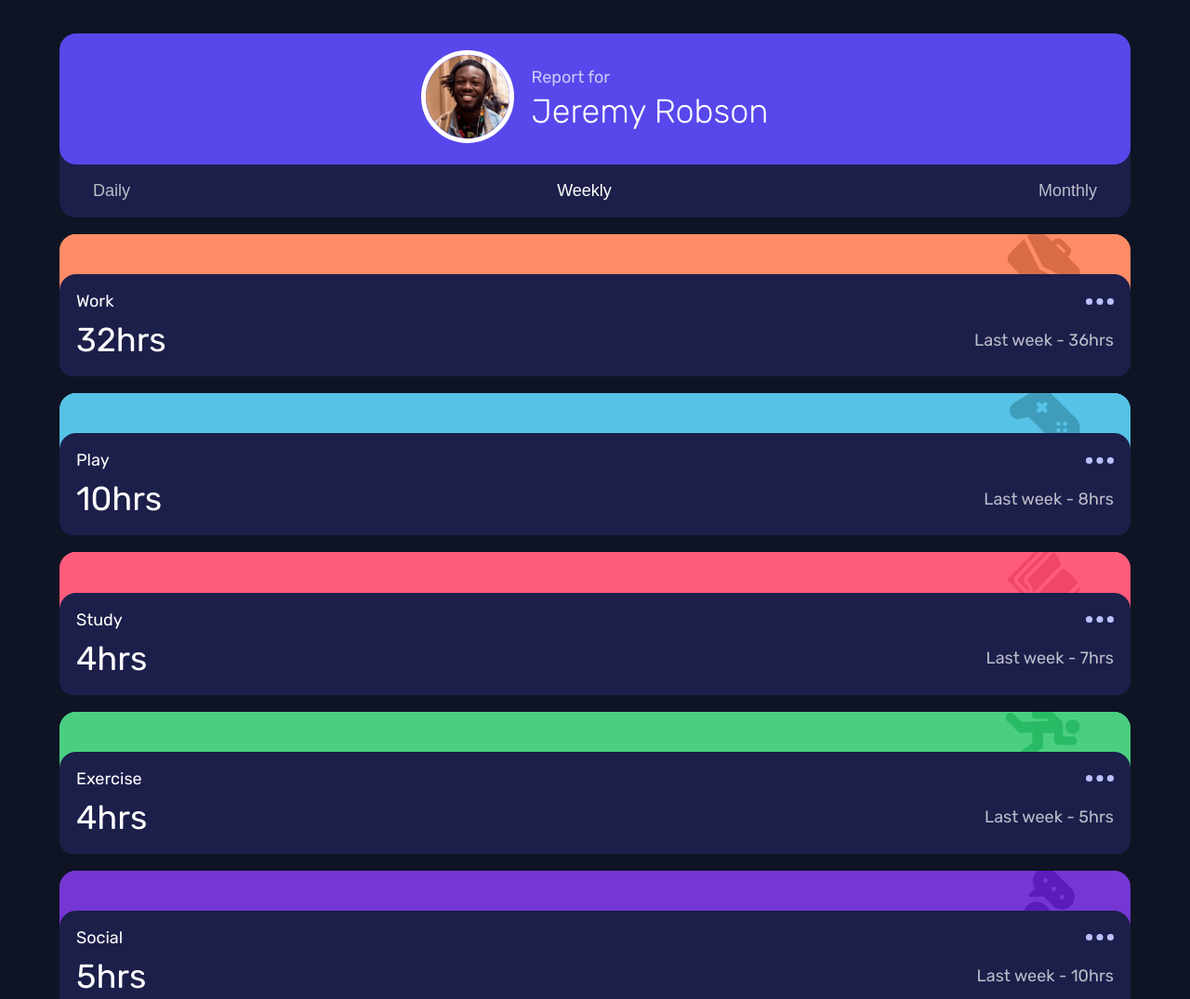
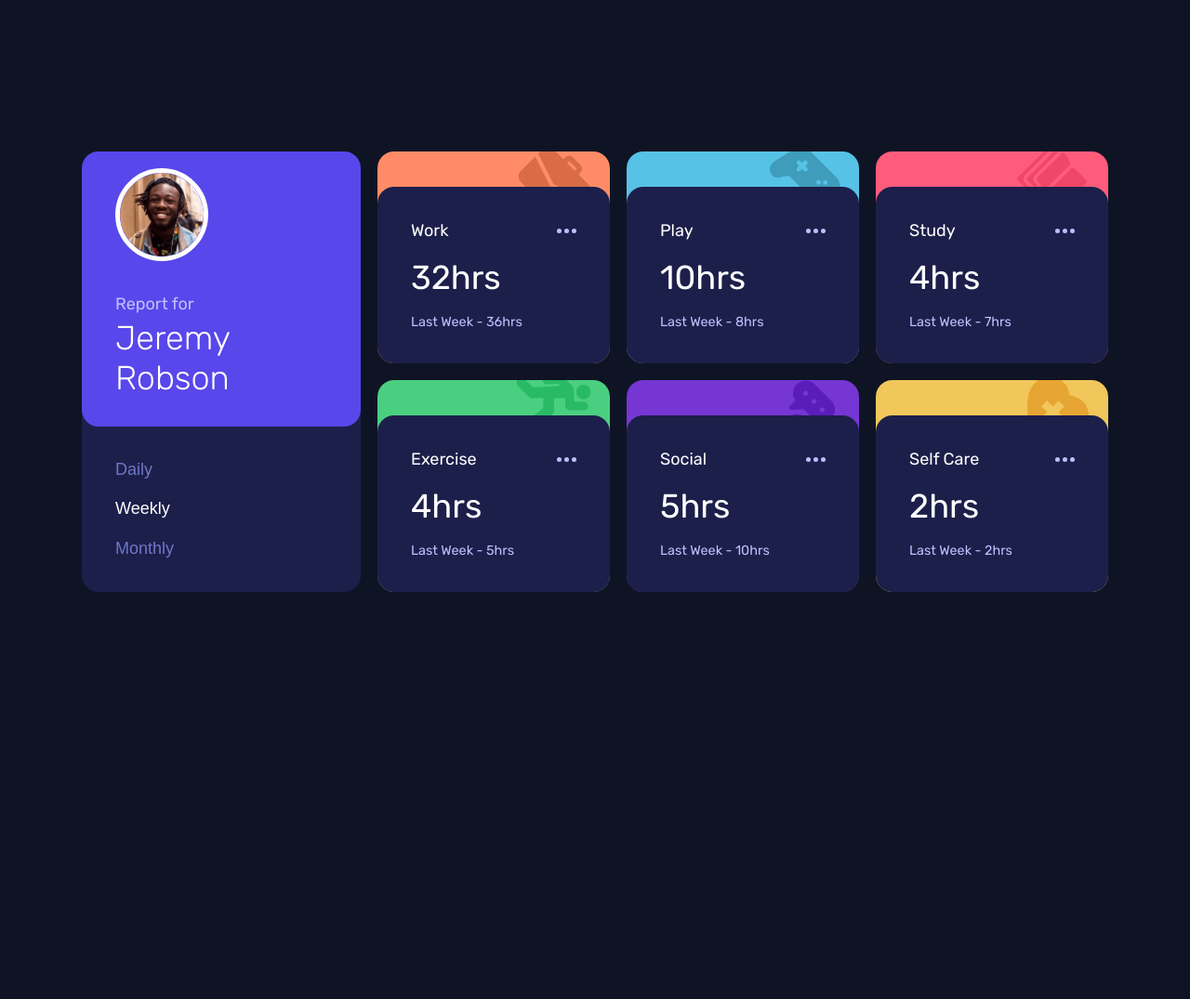
Before and after one commit to Steven-Ang/frontend-mentor-time-tracking-dashboard, a plain HTML site: page index.html in a window 1280 px wide. Shown: the top 1075 px of the page at 93% size. After the commit the page ends 800 px from the top, so only its background shows below. Drawn offline with Linux system fonts and the light colour scheme.

Commit message:
Improve layout

```diff
--- a/index.html
+++ b/index.html
@@ -20,24 +20,18 @@
   </head>
   <body>
     <div class="container">
-      <div class="main-card">
-        <div class="main-card-background">
-          <div class="main-card-background-content">
-            <div class="avatar-container">
-              <img src="images/image-jeremy.png" alt="Jeremy" class="avatar" />
-            </div>
-            <div class="content">
-              <p class="report-for">Report for</p>
-              <h2 class="username">Jeremy Robson</h2>
-            </div>
-          </div>
+      <div class="card-avatar">
+        <div class="card-top">
+          <img src="images/image-jeremy.png" alt="Jeremy" class="avatar" />
+          <h1 class="username">
+            <span class="report-for">Report for</span><br />
+            Jeremy Robson
+          </h1>
         </div>
-        <div class="card-content">
-          <div class="toggle-buttons-list">
-            <button class="toggle-button">Daily</button>
-            <button class="toggle-button">Weekly</button>
-            <button class="toggle-button">Monthly</button>
-          </div>
+        <div class="card-bottom toggle-buttons-list">
+          <button class="toggle-button">Daily</button>
+          <button class="toggle-button">Weekly</button>
+          <button class="toggle-button">Monthly</button>
         </div>
       </div>
       <div class="card-list"></div>
--- a/main.css
+++ b/main.css
@@ -1,79 +1,86 @@
+:root {
+  --primary: hsl(246, 80%, 60%);
+
+  --light-red-1: hsl(15, 100%, 70%);
+  --soft-blue: hsl(195, 74%, 62%);
+  --light-red-2: hsl(348, 100%, 68%);
+  --lime-green: hsl(145, 58%, 55%);
+  --violet: hsl(264, 64%, 52%);
+  --soft-orange: hsl(43, 84%, 65%);
+
+  --neutral-1: hsl(226, 43%, 10%);
+  --neutral-2: hsl(235, 46%, 20%);
+  --neutral-3: hsl(235, 45%, 61%);
+  --neutral-4: hsl(236, 100%, 87%);
+
+  --main-font-size: 18px;
+  --main-font-family: "Rubik", sans-serif;
+}
+
 *,
 *::before,
 *::after {
   box-sizing: border-box;
   margin: 0;
   padding: 0;
+  font-weight: normal;
+  font-size: var(--main-font-size);
 }
 
 html,
 body {
   width: 100%;
   height: 100%;
-  font-size: 18px;
 }
 
 ul {
   list-style-type: none;
 }
 
+button {
+  border: none;
+  background: none;
+  color: inherit;
+  font-size: inherit;
+}
+
 body {
-  display: flex;
-  justify-content: center;
-  background-color: hsl(226, 43%, 10%);
+  display: grid;
+  place-items: center;
+  background-color: var(--neutral-1);
   color: white;
-  font-family: "Rubik", sans-serif;
+  font-family: var(--main-font-family);
 }
 
 .container {
   display: flex;
   flex-direction: column;
-  gap: 1em;
-  width: 90%;
   margin: 2em 0;
-  min-height: 100vh;
-}
-
-.card-list {
-  display: flex;
-  flex-direction: column;
   gap: 1em;
 }
 
-.main-card {
+.card-avatar {
+  display: flex;
+  flex-direction: column;
+  background-color: var(--neutral-2);
+  border-radius: 1em;
   cursor: pointer;
-  background-color: hsl(235, 46%, 20%);
-  border-radius: 1em;
 }
 
-.main-card-background {
-  background: hsl(246, 80%, 60%);
-  border-radius: 1em;
-}
-
-.main-card-background-content {
+.card-avatar .card-top {
   display: flex;
   align-items: center;
-  justify-content: center;
   gap: 1em;
-  padding: 1em 0;
+  background-color: var(--primary);
+  padding: 2em;
+  border-radius: 1em;
 }
 
 .avatar {
   width: 100px;
   height: 100px;
+  border-radius: 100%;
   border: 5px solid white;
-  border-radius: 100%;
-}
-
-.main-card .content {
-  display: flex;
-  flex-direction: column;
-  gap: 0.2em;
-}
-
-.report-for {
-  opacity: 0.7;
 }
 
 .username {
@@ -81,128 +88,82 @@ body {
   font-weight: 300;
 }
 
-.main-card .card-content {
-  border-radius: 1em;
-  background-color: hsl(235, 46%, 20%);
+.report-for {
+  color: var(--neutral-4);
 }
 
-.toggle-buttons-list {
+.card-avatar .card-bottom {
   display: flex;
   justify-content: space-between;
-  padding: 1em 2em;
+  padding: 2em;
 }
 
 .toggle-button {
-  opacity: 0.7;
-  background: none;
-  border: none;
-  color: inherit;
-  font-size: inherit;
+  color: var(--neutral-3);
   cursor: pointer;
 }
 
 .toggle-button.active {
-  opacity: 1;
+  color: white;
 }
 
 .toggle-button:hover {
-  opacity: 1;
+  color: white;
 }
 
-.card-list .card:last-child {
+.card-list {
+  display: grid;
+  gap: 1em;
   margin-bottom: 2em;
 }
 
 .card {
+  position: relative;
+  display: flex;
+  flex-direction: column;
+  gap: 1em;
   border-radius: 1em;
+  overflow: hidden;
   cursor: pointer;
+  justify-content: space-between;
+  height: 100%;
 }
 
-.card .card-content {
-  padding: 1em;
-  background-color: hsl(235, 46%, 20%);
-  display: flex;
-  flex-direction: column;
-  gap: 0.5em;
-  border-radius: 1em 1em 0.8em 0.8em;
+.card .card-top {
+  padding: 10px;
 }
 
-.card-content-labels {
+.card-image {
+  position: absolute;
+  top: -5px;
+  right: 20px;
+}
+
+.card .card-bottom {
+  position: relative;
+  display: flex;
+  background-color: var(--neutral-2);
+  flex-direction: column;
+  padding: 2em;
+  gap: 1em;
+  border-radius: 1em 1em 0.7em 0.5em;
+  height: 100%;
+}
+
+.card > .card-bottom:hover {
+  filter: brightness(1.2);
+}
+
+.card .card-bottom .card-labels {
   display: flex;
   justify-content: space-between;
   align-items: center;
 }
 
-.icon-ellipsis {
-  width: 30px;
-  height: 7px;
-}
-
-.card-content-weeks {
+.card .card-weeks {
   display: flex;
   justify-content: space-between;
   align-items: center;
-}
-
-.card-background {
-  height: 2.4em;
-  border-radius: 1em;
-  background-repeat: no-repeat;
-  background-position: 95% 15%;
-}
-
-.card.work,
-.card.work .card-background {
-  background-color: hsl(15, 100%, 70%);
-}
-
-.card.work .card-background {
-  background-image: url(images/icon-work.svg);
-}
-
-.card.play,
-.card.play .card-background {
-  background-color: hsl(195, 74%, 62%);
-}
-
-.card.play .card-background {
-  background-image: url(images/icon-play.svg);
-}
-
-.card.study,
-.card.study .card-background {
-  background-color: hsl(348, 100%, 68%);
-}
-
-.card.study .card-background {
-  background-image: url(images/icon-study.svg);
-}
-
-.card.exercise,
-.card.exercise .card-background {
-  background-color: hsl(145, 58%, 55%);
-}
-
-.card.exercise .card-background {
-  background-image: url(images/icon-exercise.svg);
-}
-
-.card.social,
-.card.social .card-background {
-  background-color: hsl(264, 64%, 52%);
-}
-
-.card.social .card-background {
-  background-image: url(images/icon-social.svg);
-}
-
-.card.self-care,
-.card.self-care .card-background {
-  background-color: hsl(43, 84%, 65%);
-}
-
-.card.self-care .card-background {
-  background-image: url(images/icon-self-care.svg);
 }
 
 .current-week {
@@ -210,5 +171,72 @@ body {
 }
 
 .previous-week {
-  opacity: 0.7;
+  font-size: 0.8em;
+  color: var(--neutral-4);
 }
+
+.card.work {
+  background-color: var(--light-red-1);
+}
+
+.card.work .card-image {
+  content: url("images/icon-work.svg");
+}
+
+.card.play {
+  background-color: var(--soft-blue);
+}
+
+.card.study {
+  background-color: var(--light-red-2);
+}
+
+.card.exercise {
+  background-color: var(--lime-green);
+}
+
+.card.social {
+  background-color: var(--violet);
+}
+
+.card.self-care {
+  background-color: var(--soft-orange);
+}
+
+@media only screen and (min-width: 1020px) {
+  .container {
+    flex-direction: row;
+  }
+
+  .card-avatar {
+    max-width: 300px;
+  }
+
+  .card-avatar .card-top {
+    flex-direction: column;
+    align-items: flex-start;
+    padding: 1em 2em;
+    flex: 1;
+  }
+
+  .card-avatar .card-bottom {
+    flex-direction: column;
+    align-items: flex-start;
+    gap: 1.2em;
+  }
+
+  .card-list {
+    margin-bottom: 0;
+    grid-template-columns: repeat(3, 1fr);
+  }
+
+  .card {
+    width: 250px;
+  }
+
+  .card .card-weeks {
+    flex-direction: column;
+    align-items: flex-start;
+    gap: 1em;
+  }
+}
--- a/main.js
+++ b/main.js
@@ -13,37 +13,41 @@ const renderCards = async (type) => {
   for (const item of data) {
     const { title, timeframes } = item;
 
-    const currentWeek =
+    const current =
       type === "weekly"
         ? timeframes.weekly.current
         : type === "daily"
         ? timeframes.daily.current
         : timeframes.monthly.current;
-    const previousWeek =
+    const previous =
       type === "weekly"
         ? timeframes.weekly.previous
         : type === "daily"
         ? timeframes.daily.previous
         : timeframes.monthly.previous;
+    const previousLabel =
+      type === "weekly"
+        ? "Last Week - "
+        : type === "daily"
+        ? "Yesterday - "
+        : "Last Month - ";
 
-    const tagClassName = title.toLowerCase().split(" ").join("-");
+    const tagClassName = title.toLowerCase().replace(" ", "-")
 
     const card = document.createElement("div");
     card.classList.add("card", tagClassName);
     card.innerHTML = `
-      <div class="card-background ${tagClassName}"></div>
-      <div class="card-content">
-        <div class="card-content-labels">
-          <div class="card-label">${title}</div>
-          <img
-            src="images/icon-ellipsis.svg"
-            alt="Ellipsis icon"
-            class="icon-ellipsis"
-          />
+      <div class="card-top">
+        <img class="card-image" alt="${title}" src="images/icon-${tagClassName}.svg" />
+      </div>
+      <div class="card-bottom">
+        <div class="card-labels">
+          <span class="card-label">${title}</span>
+            <svg class="icon-ellipsis" width="21" height="5" xmlns="http://www.w3.org/2000/svg"><path d="M2.5 0a2.5 2.5 0 1 1 0 5 2.5 2.5 0 0 1 0-5Zm8 0a2.5 2.5 0 1 1 0 5 2.5 2.5 0 0 1 0-5Zm8 0a2.5 2.5 0 1 1 0 5 2.5 2.5 0 0 1 0-5Z" fill="#BBC0FF" fill-rule="evenodd"/></svg>
         </div>
-        <div class="card-content-weeks">
-          <p class="current-week">${currentWeek}hrs</p>
-          <p class="previous-week">Last week - ${previousWeek}hrs</p>
+        <div class="card-weeks">
+          <p class="current-week">${current}hrs</p>
+          <p class="previous-week">${previousLabel}${previous}hrs</p>
         </div>
       </div>
     `;
```
